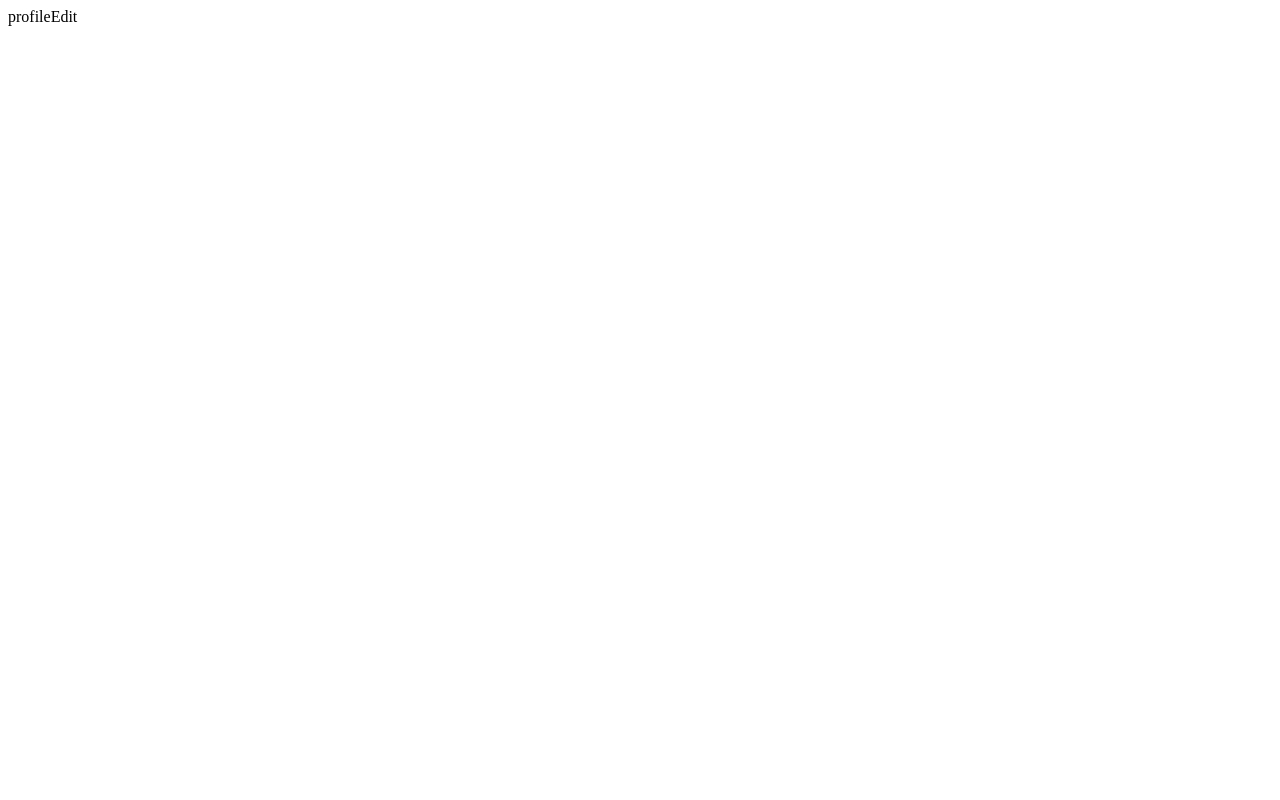
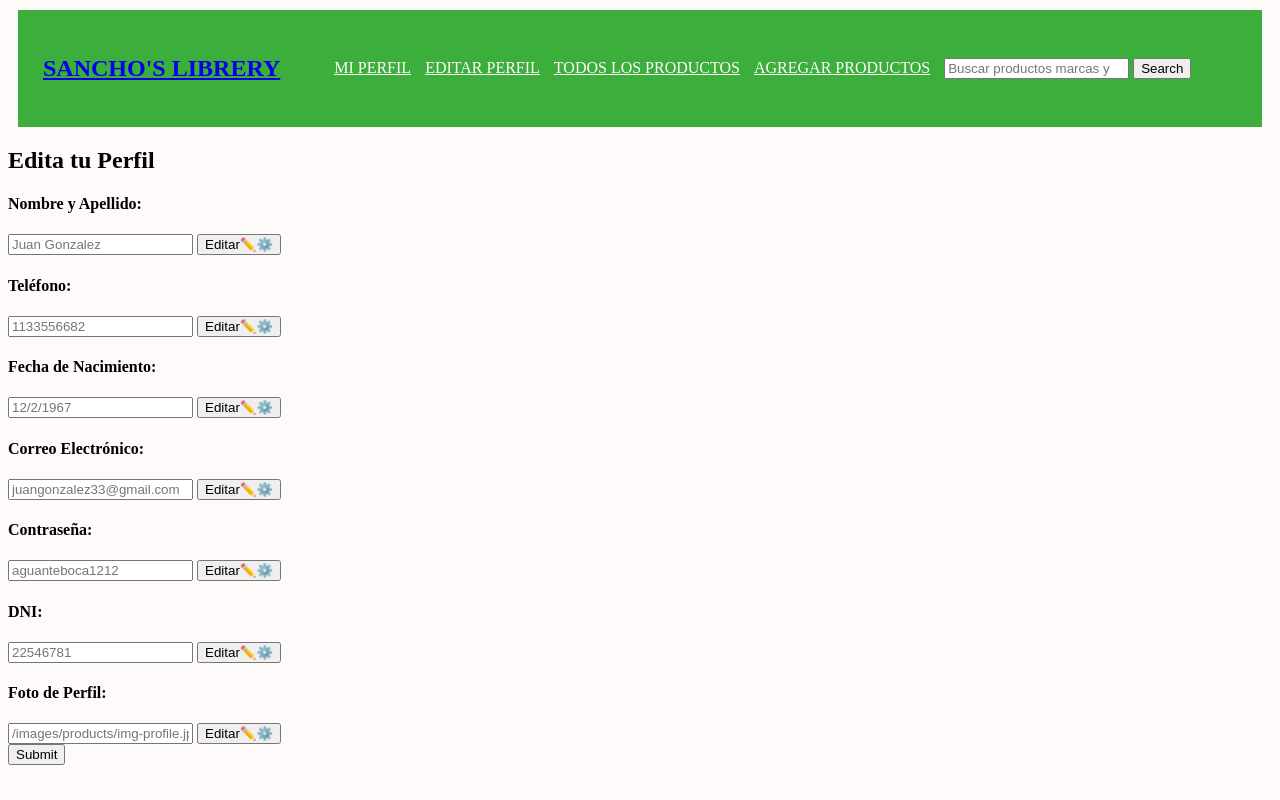
Before and after one commit to RobertoArellanoChoque/proyectoIntegrador2nuevo, a Node server app: page /usuario/profile-edit in a window 1280 px wide. Before the commit the page is almost empty. Run offline with Node 20, Linux system fonts and the light colour scheme; some libraries are stand-ins or nearby versions.

Commit message:
termine profileEdit, profile y register, solo bastan detalles

```diff
--- a/tiendaOnline/controllers/userController.js
+++ b/tiendaOnline/controllers/userController.js
@@ -11,12 +11,16 @@ const controladorUsuarios = {
         }) //sancho
     },
     edit: function (req, res) {
-        return res.send('profileEdit')//sancho
+        return res.render('profileEdit', {
+            info: user,
+            img: user,
+        }//sancho
+        )
     },
     create: function (req, res) {
         return res.render('register')//sancho
     },
-    login: function(req, res) {
+    login: function (req, res) {
         return res.render('login')//rober
     }
 
--- a/tiendaOnline/views/profileEdit.ejs
+++ b/tiendaOnline/views/profileEdit.ejs
@@ -0,0 +1,59 @@
+<!DOCTYPE html>
+<html lang="en">
+<%- include('./partials/head') %>
+
+
+
+    <body>
+        <nav>
+            <%- include('partials/navBarLoged')%>
+        </nav>
+
+        <form  class="">
+
+            <h2>Edita tu Perfil</h2>
+            <h4>Nombre y Apellido:</h4>
+            <div>
+                <input class="" type="text" placeholder="<%=info.name%> " aria-label="Search">
+                <button class="" type="submit">Editar✏️⚙️</button>
+            </div>
+            <h4>Teléfono:</h4>
+
+            <div>
+                <input class="" type="text" placeholder="<%=info.phone%>" aria-label="Search">
+                <button class="" type="submit">Editar✏️⚙️</button>
+            </div>
+            <h4>Fecha de Nacimiento:</h4>
+            <div>
+                <input class="" type="text" placeholder="<%= info.age%>" aria-label="Search">
+                <button class="" type="submit">Editar✏️⚙️</button>
+            </div>
+            <h4>Correo Electrónico:</h4>
+            <div>
+                <input class="" type="text" placeholder="<%= info.email%>" aria-label="Search">
+                <button class="" type="submit">Editar✏️⚙️</button>
+            </div>
+            <h4>Contraseña:</h4>
+            <div>
+                <input class="" type="text" placeholder="<%= info.password%>" aria-label="Search">
+                <button class="" type="submit">Editar✏️⚙️</button>
+            </div>
+            <h4>
+                <h4>DNI:</h4>
+            </h4>
+            <div>
+                <input class="" type="text" placeholder="<%=info.idNumber%>" aria-label="Search">
+                <button class="" type="submit">Editar✏️⚙️</button>
+            </div>
+            <h4>Foto de Perfil:</h4>
+            <div>
+                <input class="" type="text" placeholder="<%=info.profilePhoto%>" aria-label="Search">
+                <button class="" type="submit">Editar✏️⚙️</button>
+            </div>
+            <div>
+                <button type="submit"  class="">Submit</button>
+            </div>
+        </form>
+    </body>
+
+</html>
```
Also changed, not shown: tiendaOnline/views/profile.ejs (+23 -9 lines).
